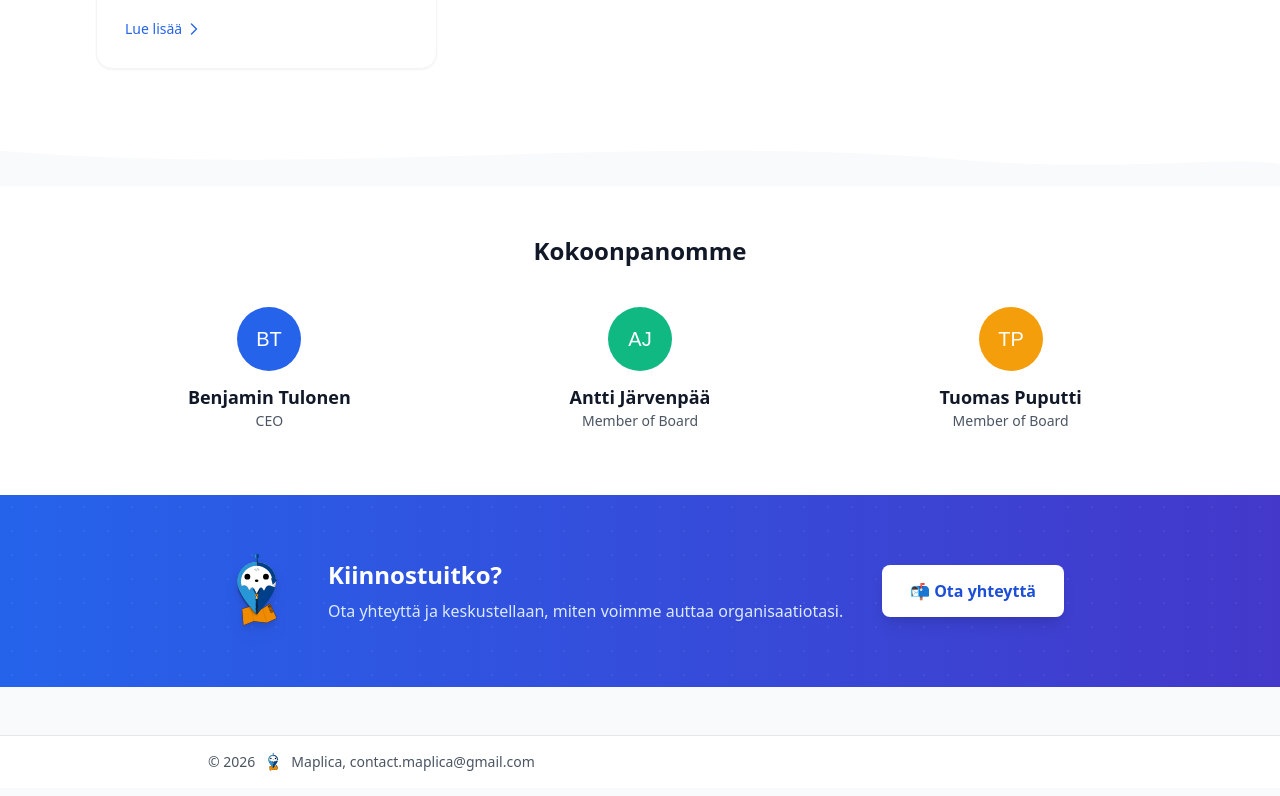
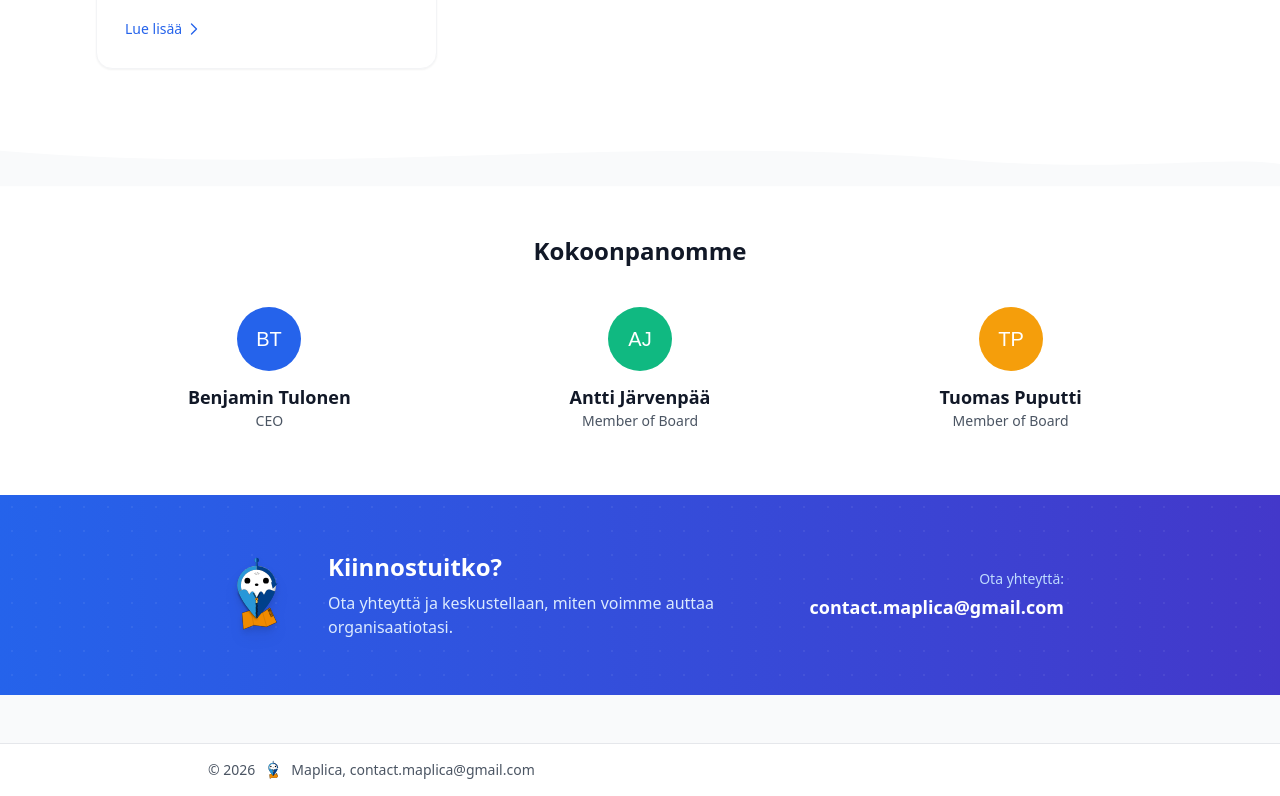
Before and after one commit to Maplica/maplica.github.io, a Next.js app: page / in a window 1280 px wide. Shown: the part 1462-2258 px from the top of the page. Built offline with nearby package versions, Linux system fonts and the light colour scheme.

Commit message:
ota yhteyttä edit

```diff
--- a/pages/index.tsx
+++ b/pages/index.tsx
@@ -128,9 +128,10 @@ export default function Home({ solutions }: HomeProps){
             <h3 className="text-xl sm:text-2xl font-bold text-white mb-2">Kiinnostuitko?</h3>
             <p className="text-blue-100 text-sm sm:text-base">Ota yhteyttä ja keskustellaan, miten voimme auttaa organisaatiotasi.</p>
           </div>
-          <a href="mailto:contact.maplica@gmail.com" className="inline-flex items-center gap-2 px-7 py-3.5 bg-white text-blue-700 font-semibold rounded-lg shadow-lg hover:shadow-xl hover:scale-[1.02] transition-all shrink-0">
-            📬 Ota yhteyttä
-          </a>
+          <div className="text-center sm:text-right shrink-0">
+            <p className="text-blue-200 text-sm mb-1">Ota yhteyttä:</p>
+            <p className="text-white font-semibold text-base sm:text-lg">contact.maplica@gmail.com</p>
+          </div>
         </div>
       </section>
     </>
```
